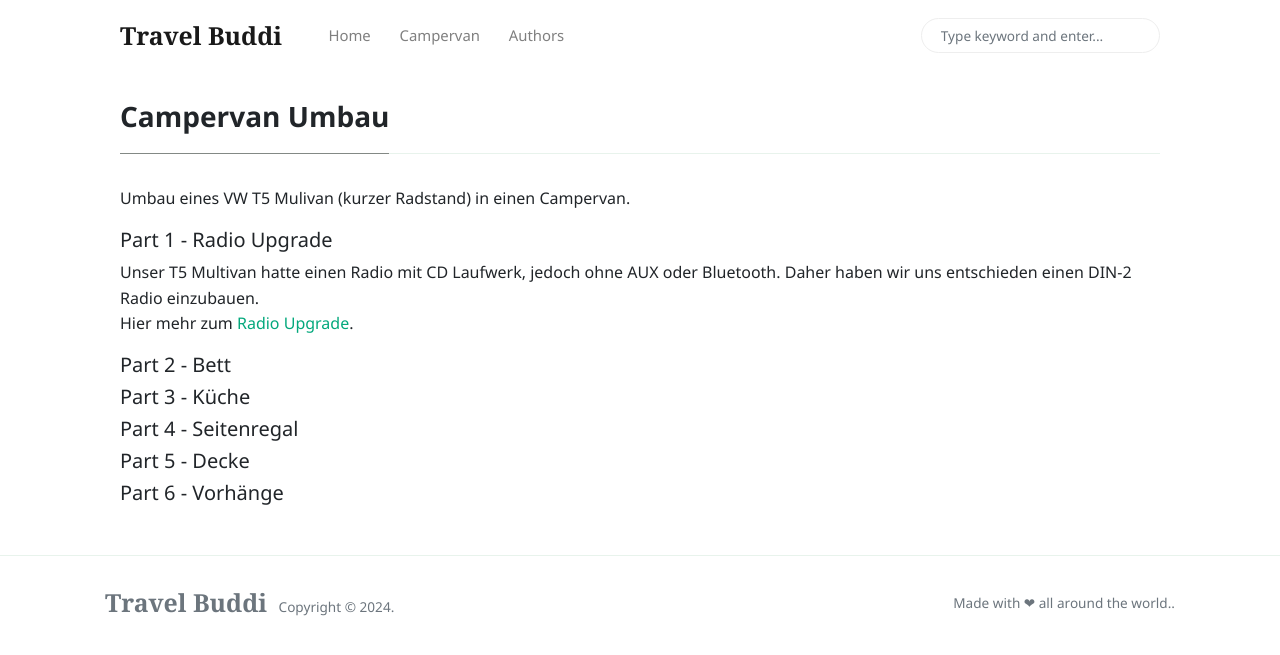
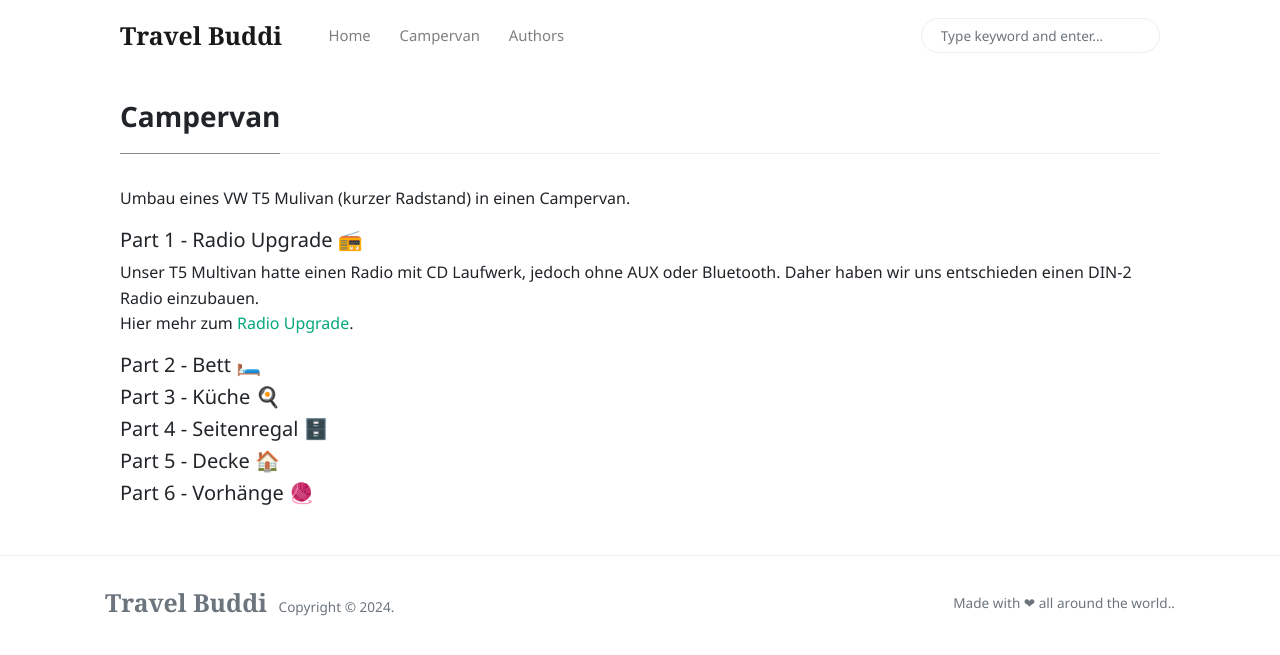
Before and after one commit to travelbuddi/travelbuddi.github.io, a Jekyll site: the page built from _pages/campervan.md, in a window 1280 px wide. Shown: the top 655 px of the page. Built offline with Jekyll 4.4.1, drawn with Linux system fonts in a browser that asks for light colours; nearby versions of some CDN libraries.

Commit message:
Update campervan page

```diff
--- a/_pages/campervan.md
+++ b/_pages/campervan.md
@@ -1,21 +1,21 @@
 ---
-title: "Campervan Umbau"
+title: "Campervan"
 permalink: "/campervan.html"
 ---
 
 Umbau eines VW T5 Mulivan (kurzer Radstand) in einen Campervan.
 
-##### Part 1 - Radio Upgrade
+##### Part 1 - Radio Upgrade 📻
 Unser T5 Multivan hatte einen Radio mit CD Laufwerk, jedoch ohne AUX oder Bluetooth.
 Daher haben wir uns entschieden einen DIN-2 Radio einzubauen. <br>
 Hier mehr zum <a href="{% post_url 2024-03-31-campervan-part1-radio %}">Radio Upgrade</a>.
 
-##### Part 2 - Bett
+##### Part 2 - Bett 🛏️
 
-##### Part 3 - Küche
+##### Part 3 - Küche 🍳
 
-##### Part 4 - Seitenregal
+##### Part 4 - Seitenregal 🗄️
 
-##### Part 5 - Decke
+##### Part 5 - Decke 🏠
 
-##### Part 6 - Vorhänge
+##### Part 6 - Vorhänge 🧶
```
